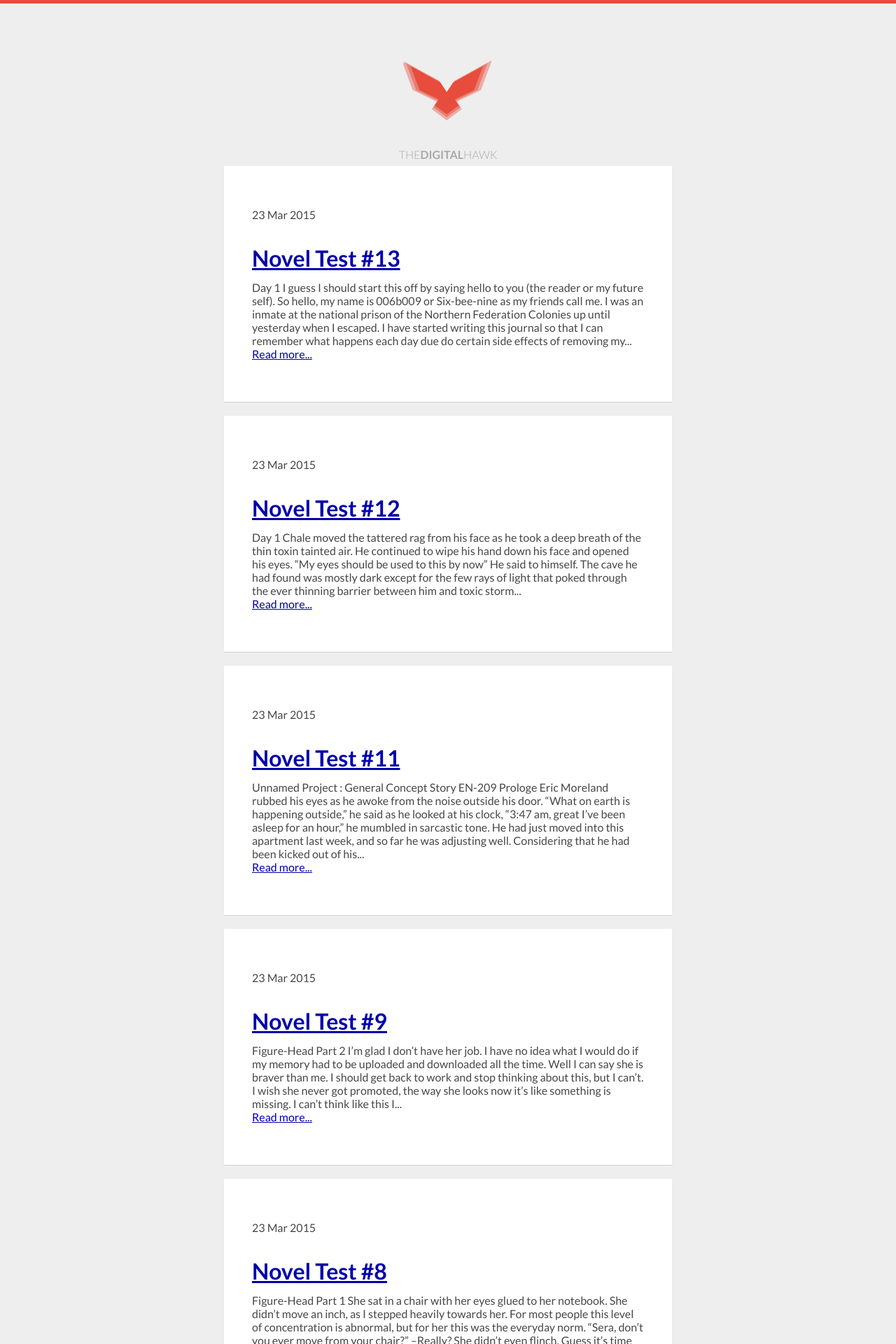
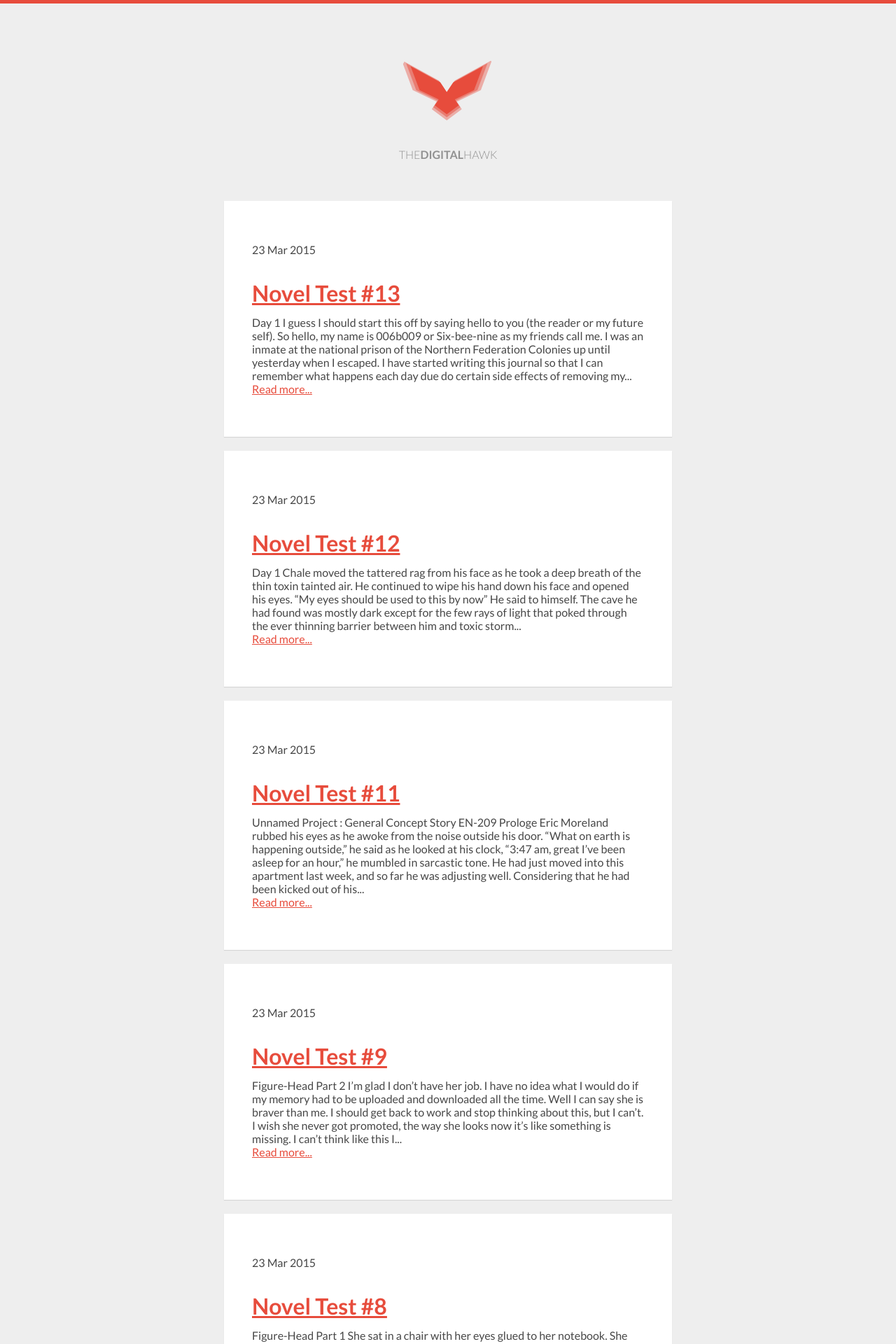
Before and after one commit to nightcry7/blog, a Jekyll site: the page built from index.html, in a window 1280 px wide. Shown: the top 1920 px of the page at 70% size. Built offline with Jekyll 4.4.1, drawn with Linux system fonts in a browser that asks for light colours; Markdown is read by kramdown in place of the engine named in the settings.

Commit message:
Link changes

```diff
--- a/css/main.css
+++ b/css/main.css
@@ -18,9 +18,9 @@ h1, h2, h3, h4, h5, h6 {
 h1 { margin-bottom: 1em; }
 p { margin: 1em 0; }
 
-a         { color: #00a; }
-a:hover   { color: #000; }
-a:visited { color: #a0a; }
+a         { color: #e74c3c; }
+a:hover   { color: #e74c3c; }
+a:visited { color: #C74E42; }
 
 /*****************************************************************************/
 /*
@@ -110,7 +110,8 @@ h2.center{
     font-size: 1em;
   font-weight: 300;
     text-transform: uppercase;
-    color: darkgray;
+    color: rgb(145, 145, 145);
+    margin-bottom: 50px;
 }
 h2.center span{
   font-weight: 700;
```
